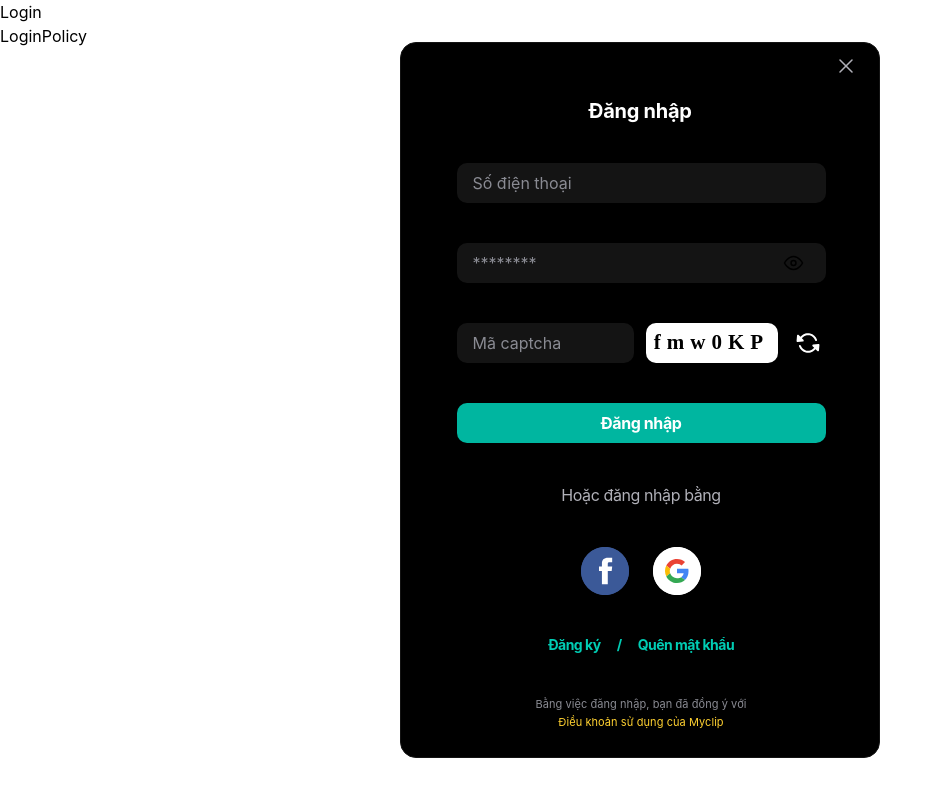
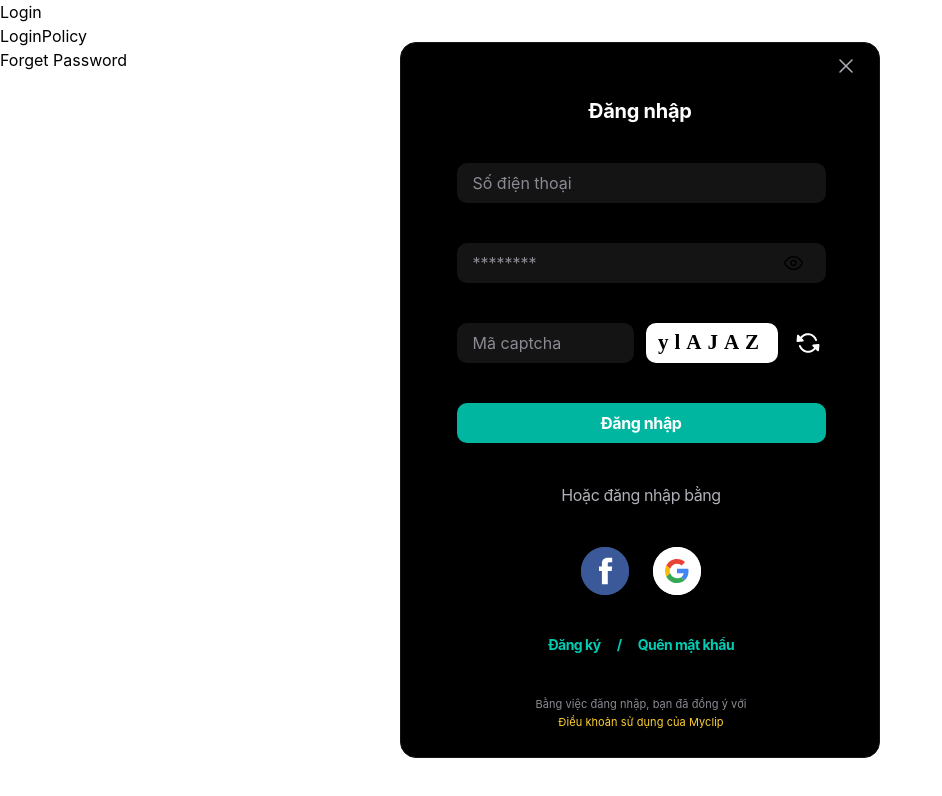
Before and after one commit to LinhBM/my-clip, a React (Create React App) app: page / in a window 1280 px wide. Shown: the top 796 px of the page, without its empty margins (0-942 px from the left). Built offline with nearby package versions, Linux system fonts and the light colour scheme.

Commit message:
compelete forget pass

```diff
--- a/src/index.js
+++ b/src/index.js
@@ -9,6 +9,7 @@ import Layout from "./pages/Layout";
 import NoPage from "./pages/NoPage";
 import Login from "./pages/Login/Login";
 import LoginPolicy from "./pages/Login/LoginPolicy";
+import LoginForgetPass from "./pages/Login/LoginForgetPass";
 
 const root = ReactDOM.createRoot(document.getElementById("root"));
 root.render(
@@ -19,6 +20,7 @@ root.render(
         <Route path="/" element={<Layout />}>
           <Route index element={<Login />} />
           <Route path="loginpolicy" element={<LoginPolicy />} />
+          <Route path="loginforgetpass" element={<LoginForgetPass />} />
           <Route path="*" element={<NoPage />} />
         </Route>
       </Routes>
--- a/src/pages/Layout.js
+++ b/src/pages/Layout.js
@@ -11,6 +11,9 @@ const Layout = () => {
           <li>
             <Link to="/loginpolicy">LoginPolicy</Link>
           </li>
+          <li>
+            <Link to="/loginforgetpass">Forget Password</Link>
+          </li>
         </ul>
       </nav>
       <Outlet />
--- a/src/pages/Login/Login.js
+++ b/src/pages/Login/Login.js
@@ -2,30 +2,32 @@ import { useEffect, useState } from "react";
 import Svg from "./Svg";
 import InternetStatus from "./InternetStatus";
 import { type } from "@testing-library/user-event/dist/type";
+import { useDispatch } from "react-redux";
 
 function Login() {
-  const [inputPass, setinputPass] = useState();
+  // const dispatch = useDispatch();
+  const [phoneState, setphoneState] = useState([]);
+  const [passState, setpassState] = useState();
   const demoPass = ["linhdeptrai"];
-  const numberOnly = [0, 1, 2, 3, 4, 5, 6, 7, 8, 9];
-  const [inputLogin, setinputLogin] = useState([]);
+  const numberPhone = [0, 1, 2, 3, 4, 5, 6, 7, 8, 9];
 
-  const loginPhone = (e) => {
-    setinputLogin(e);
+  const funLogin = (e) => {
     let index = 0;
-    numberOnly.map((number) => {
-      for (let i = 0; i < inputLogin.length; i++) {
-        if (number === +inputLogin[i]) {
+    numberPhone.map((number) => {
+      for (let i = 0; i < phoneState.length; i++) {
+        if (number === +phoneState[i]) {
           index++;
         }
       }
     });
 
-    if (index !== inputLogin.length) {
+    if (index !== phoneState.length) {
+      document.querySelector(".phoneState").value = "";
       return alert("Phải nhập số điện thoại");
     }
   };
 
-  const createCaptcha = () => {
+  const captchaCreate = () => {
     const captchaNumber = [];
     const captchaUpcase = [];
     const captchaLowcase = [];
@@ -33,15 +35,19 @@ function Login() {
     for (let i = 65; i < 91; i++) captchaUpcase.push(String.fromCharCode(i));
     for (let i = 97; i < 123; i++) captchaLowcase.push(String.fromCharCode(i));
 
-    const captchaArr = [...captchaNumber, ...captchaUpcase, ...captchaLowcase];
-    const captchaCreate = [];
+    const captchaTotal = [
+      ...captchaNumber,
+      ...captchaUpcase,
+      ...captchaLowcase,
+    ];
+    const captchaResult = [];
 
     for (let i = 0; i < 6; i++)
-      captchaCreate.push(
-        captchaArr[Math.floor(Math.random() * captchaArr.length)]
+      captchaResult.push(
+        captchaTotal[Math.floor(Math.random() * captchaTotal.length)]
       );
 
-    return captchaCreate;
+    return captchaResult;
   };
 
   return (
@@ -53,26 +59,26 @@ function Login() {
         Đăng nhập
       </h2>
       <div className="flex flex-col items-center w-[369px] h-[565px] absolute mt-8 left-[55.5px] gap-10">
-        <form className="w-full flex flex-col gap-10" onSubmit={loginPhone}>
+        <form className="w-full flex flex-col gap-10" onSubmit={funLogin}>
           <input
             type="text"
             placeholder="Số điện thoại"
-            className="w-full px-4 py-[9.5px] h-10 rounded-[10px] bg-[#141414] placeholder-[#8A8B93] text-[#8A8B93] text-base font-normal outline-none"
-            onChange={(e) => loginPhone(e.target.value)}
+            className="phoneState w-full px-4 py-[9.5px] h-10 rounded-[10px] bg-[#141414] placeholder-[#8A8B93] text-[#8A8B93] text-base font-normal outline-none"
+            onChange={(e) => setphoneState(e.target.value)}
           />
           <div className="relative">
             <input
               type="password"
               placeholder="********"
               className="w-full px-4 py-[9.5px] h-10 rounded-[10px] bg-[#141414] placeholder-[#8A8B93] text-[#8A8B93] text-base font-normal pr-16 outline-none after:content-['sdf'] after"
-              onChange={(e) => setinputPass(e.target.value)}
+              onChange={(e) => setpassState(e.target.value)}
             />
             <div className="absolute bottom-0 right-0 w-16 h-10 flex justify-center items-center">
               <Svg.ShowPass />
             </div>
           </div>
           {demoPass.map((get, index) => {
-            if (inputPass === get) {
+            if (passState === get) {
               return (
                 <p
                   key={index}
@@ -91,10 +97,13 @@ function Login() {
             />
             <div className="bg-white w-[132px] h-10 rounded-[10px] flex justify-center items-center">
               <span className="tracking-[6px] text-[21px] font-badscript font-bold">
-                {createCaptcha()}
+                {captchaCreate()}
               </span>
             </div>
-            <button className="flex-1 flex justify-center items-center">
+            <button
+              className="flex-1 flex justify-center items-center"
+              onClick={() => captchaCreate()}
+            >
               <Svg.Reset />
             </button>
           </div>
--- /dev/null
+++ b/src/pages/Login/LoginForgetPass.js
@@ -0,0 +1,30 @@
+import React from "react";
+
+function LoginForgetPass() {
+  return (
+    <div className="absolute w-[343px] h-[255px] top-0 right-0 bottom-0 left-0 m-auto bg-[#141414] rounded-xl flex flex-col items-center">
+      <h2 className="mt-[21px] font-inter not-italic font-bold text-xl leading-6 tracking-[-0.26px] text-[#ffffff]">
+        Đăng ký - Quên mật khẩu
+      </h2>
+      <p className="relative font-sans w-[259px] h-[94px] mt-5 not-italic font-normal text-[13px] leading-[18px] text-center tracking-[-0.078px] text-[#ffffff] after:content-['MK_gửi_9062'] after:absolute after:bottom-0 after:left-0 after:right-0 after:text-[#00CDB4] after:text-xl after:font-bold">
+        Tính năng này hiện tại dành cho thuê bao Viettel, để đăng ký/lấy mật
+        khẩu bạn vui
+        <br /> lòng soạn:
+      </p>
+      <div className="mt-8 gap-4 flex flex-row">
+        <button className="py-3 px-4 w-[136px] h-10 bg-[#272728] rounded-[10px] flex justify-center items-center">
+          <span className="font-inter not-italic font-bold text-[16px] leading-[21px] tracking-[-0.408px] text-[#ffffff]">
+            Hủy
+          </span>
+        </button>
+        <button className="py-3 px-4 w-[136px] h-10 bg-[#00B6A0] rounded-[10px] flex justify-center items-center">
+          <span className="font-inter not-italic font-bold text-[16px] leading-[21px] tracking-[-0.408px] text-[#ffffff]">
+            Soạn tin nhắn
+          </span>
+        </button>
+      </div>
+    </div>
+  );
+}
+
+export default LoginForgetPass;
```
